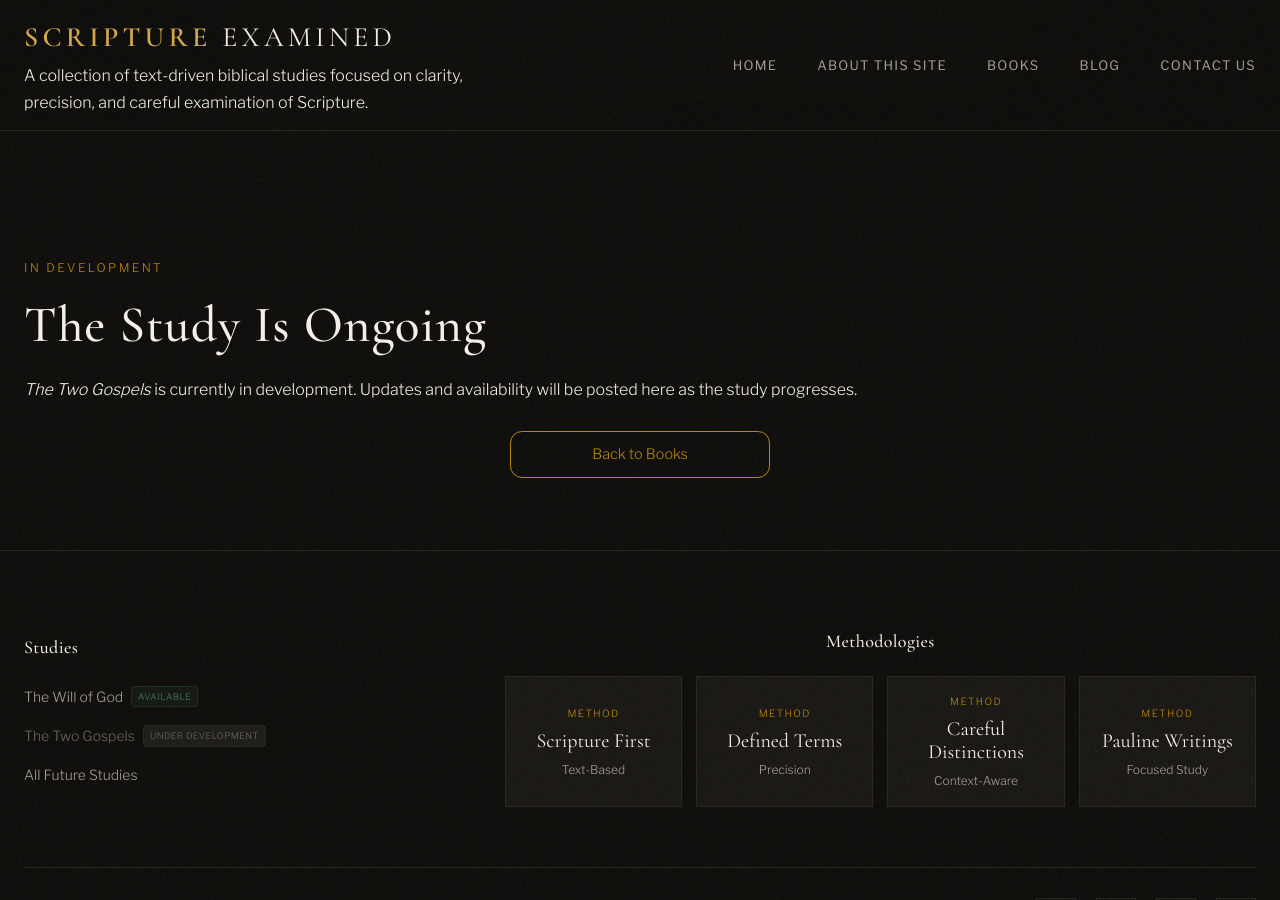
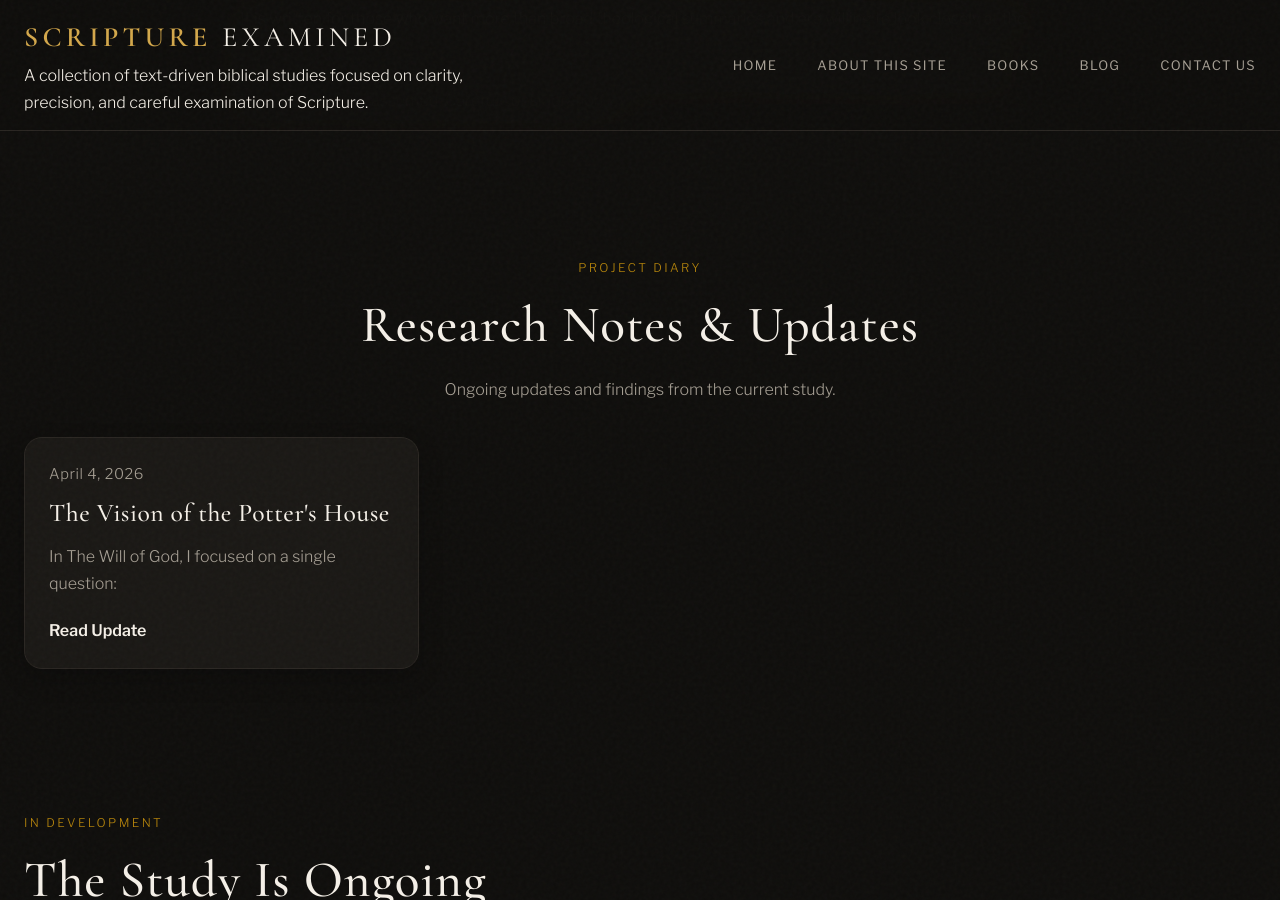
Before and after one commit to ScriptureExamined/PaulineEpistles, a Jekyll site: the page built from theTwoGospels.html, in a window 1280 px wide and 900 px high, scrolled down 2209 px. Built offline with Jekyll 4.4.1, drawn with Linux system fonts in a browser that asks for light colours.

Commit message:
Update theTwoGospels.html

```diff
--- a/theTwoGospels.html
+++ b/theTwoGospels.html
@@ -177,6 +177,36 @@
   </div>
 </section>
 
+<section class="section book-diary">
+  <div class="container">
+    <div class="section-header centered">
+      <div class="section-label">Project Diary</div>
+      <h2 class="section-title">Research Notes & Updates</h2>
+      <p class="section-desc">Ongoing updates and findings from the current study.</p>
+    </div>
+
+    <div class="blog-posts-grid">
+      {% for post in site.posts %}
+        {% if post.category == "two-gospels" %}
+          <article class="blog-card">
+            <div class="blog-card-inner">
+              <p class="blog-date">{{ post.date | date: "%B %-d, %Y" }}</p>
+              <h3 class="blog-card-title">
+                <a href="{{ post.url | relative_url }}">{{ post.title }}</a>
+              </h3>
+              {% if post.excerpt %}
+                <p class="blog-card-excerpt">
+                  {{ post.excerpt | strip_html | truncate: 160 }}
+                </p>
+              {% endif %}
+              <a class="blog-read-more" href="{{ post.url | relative_url }}">Read Update</a>
+            </div>
+          </article>
+        {% endif %}
+      {% endfor %}
+    </div>
+  </div>
+</section>
 <section class="section book-cta">
   <div class="container">
     <div class="centered-content">
@@ -194,7 +224,6 @@
   </div>
 </section>
 
-<!-- MODAL (must be at bottom of page) -->
 <div class="sample-modal-overlay" id="sampleModalOverlay"></div>
 
 <div
```
